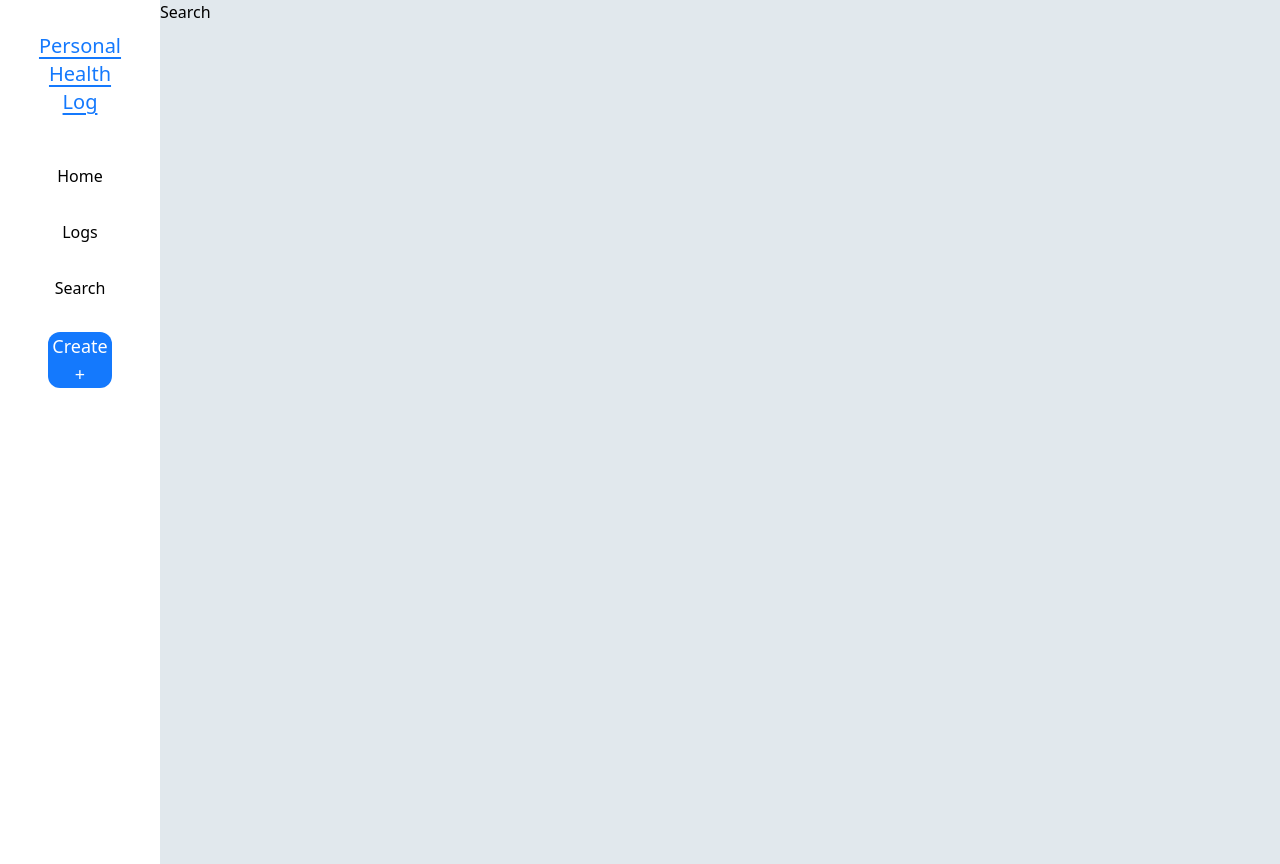
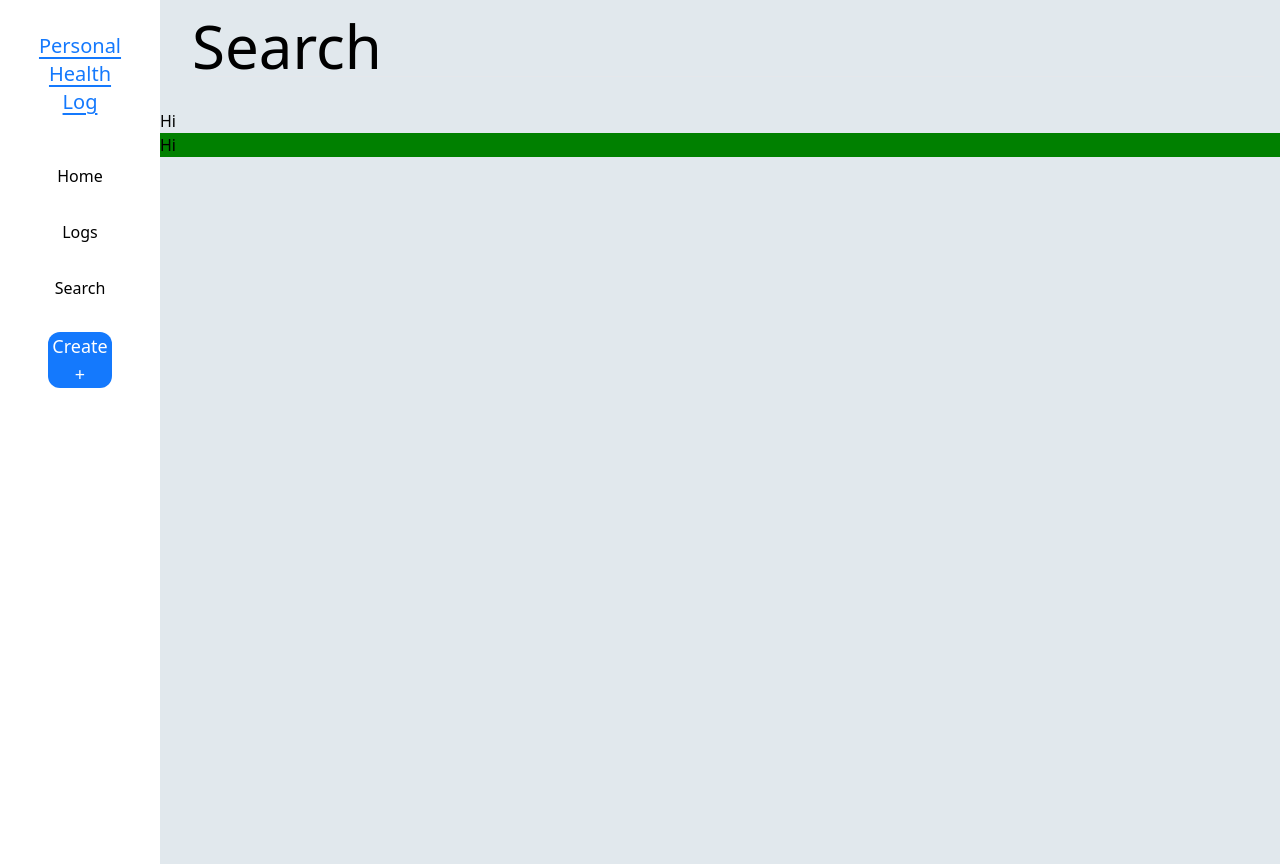
Before and after one commit to JagvirH/personal-health-log-system, a Next.js app: page /Search in a window 1280 px wide. Built offline with nearby package versions, Linux system fonts and the light colour scheme.

Commit message:
Started off search page

```diff
--- a/app/(root)/Logs/page.jsx
+++ b/app/(root)/Logs/page.jsx
@@ -27,23 +27,33 @@ export async function LogCardWrapper() {
 
     const logs = await getLogs({userId : user?.id});
 
-    console.log("here ")
-    console.log(logs[0])
+    //console.log("here ")
+    //console.log(logs[0])
+
+    const logCardsData = [
+        { title: "Ear infection", tags: ["Eyes", "Pain"], description: "There is dry skin around the ear where i can't sleep and it hurts. taking the scab off make it bleed" },
+        { title: "Leg muscle", tags: ["Ears", "Headache"], description: "Description 2" },
+        { title: "Leg muscle", tags: ["Ears", "Headache"], description: "Description 2" },
+
+
+        // Add more log card data as needed
+    ];
 
     return (
         <main>
 
             <div className="flex flex-wrap">
                 {logs[0].map((logCard, index) => (
-                    <div key={index} className='w-full sm:w-1/2 md:w-1/3 lg:w-1/4 p-4 log_card'>
-                        <LogCard title={logCard.Title} tags={["1","2"]} description={logCard.Description} />
+                    <div key={index} className={`w-full sm:w-1/2 md:w-1/3 lg:w-1/${logs[0].length < 3 ? 2 : 4} p-4 log_card`}>
+                        <LogCard title={logCard.Title} tags={["1", "2"]} description={logCard.Description} />
                     </div>
                 ))}
             </div>
-        </main>
 
 
 
+
+        </main>
 
     );
 
@@ -51,17 +61,7 @@ export async function LogCardWrapper() {
 
 
 /*
-
-const logCardsData = [
-        { title: "Ear infection", tags: ["Eyes", "Pain"], description: "There is dry skin around the ear where i can't sleep and it hurts. taking the scab off make it bleed" },
-        { title: "Leg muscle", tags: ["Ears", "Headache"], description: "Description 2" },
-        { title: "Leg muscle", tags: ["Ears", "Headache"], description: "Description 2" },
-        { title: "Leg muscle", tags: ["Ears", "Headache"], description: "Description 2" },
-        { title: "Leg muscle", tags: ["Ears", "Headache"], description: "Description 2" }
-        // Add more log card data as needed
-    ];
-
-    <div className="flex flex-wrap">
+<div className="flex flex-wrap">
                 {logCardsData.map((logCard, index) => (
                     <div key={index} className='w-full sm:w-1/2 md:w-1/3 lg:w-1/4 p-4 log_card'>
                         <LogCard title={logCard.title} tags={logCard.tags} description={logCard.description} />
@@ -69,4 +69,7 @@ const logCardsData = [
                 ))}
             </div>
 
+
+
+
 */
--- a/app/(root)/Search/page.jsx
+++ b/app/(root)/Search/page.jsx
@@ -1,10 +1,19 @@
-import React from 'react'
+import React from 'react';
+import SearchLogForm from '@/components/forms/searchLogForm';
 
 export default async function Page() {
+    return (
+        <main>
+            <div className='page_title p-4'>
+                Search
+                <hr />
+            </div>
 
-    return (
-        <div>
-            Search
-        </div>
-    )
+            <div>
+                Hi
+                <SearchLogForm />
+            </div>
+
+        </main>
+    );
 }
--- a/components/forms/createLogForm.jsx
+++ b/components/forms/createLogForm.jsx
@@ -21,6 +21,7 @@ import { usePathname, useRouter } from "next/navigation";
 import { logForm } from '@/backend/validation/form';
 
 export default function CreateLogForm ({userId}) {
+    const router = useRouter();
     const x = 4
     const [title, setTitle] = useState('');
     const [description, setDescription] = useState('');
--- /dev/null
+++ b/components/forms/searchLogForm.jsx
@@ -0,0 +1,9 @@
+import React from 'react';
+
+export default function SearchLogForm() {
+    return (
+        <div className='bg-[green]'>
+            Hi
+        </div>
+    );
+}
```
